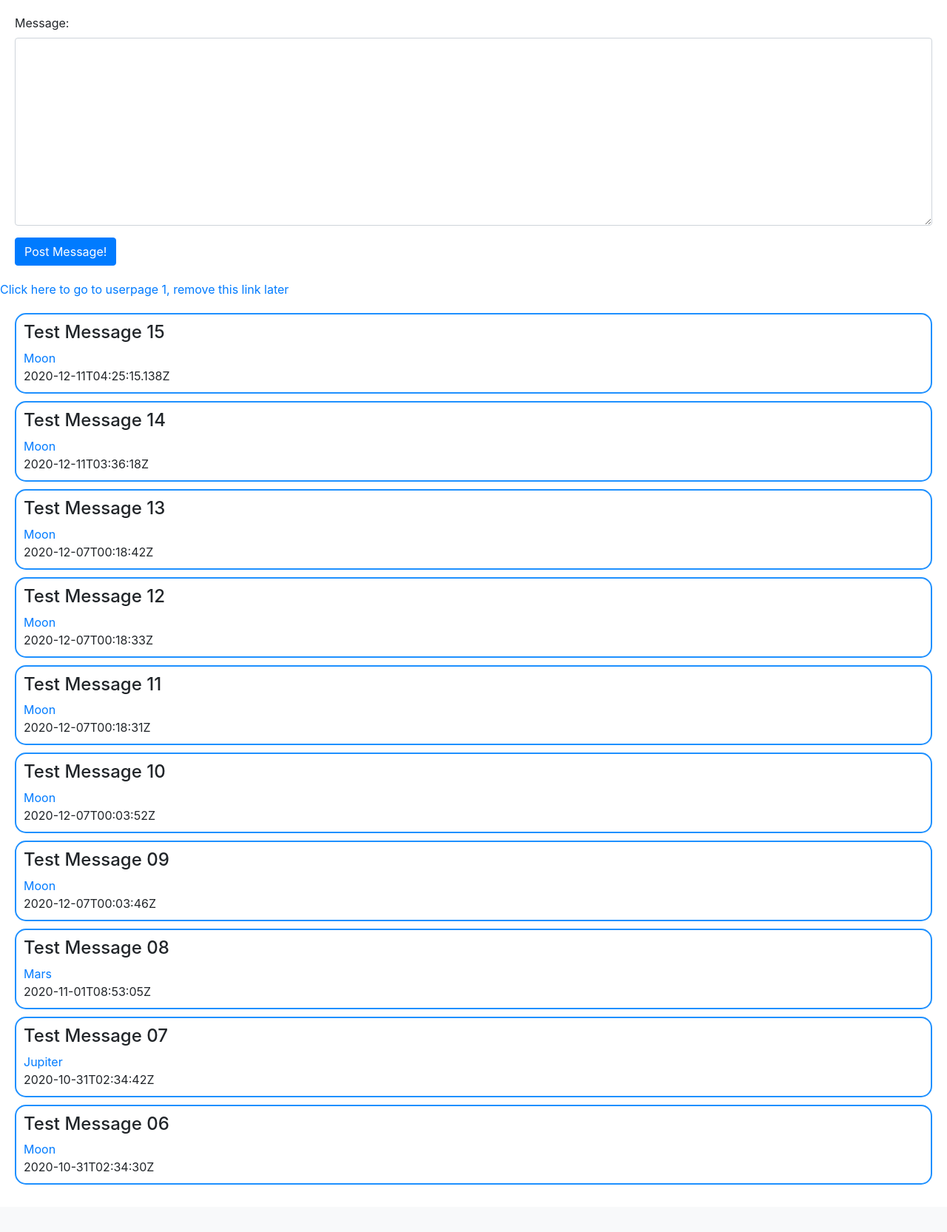
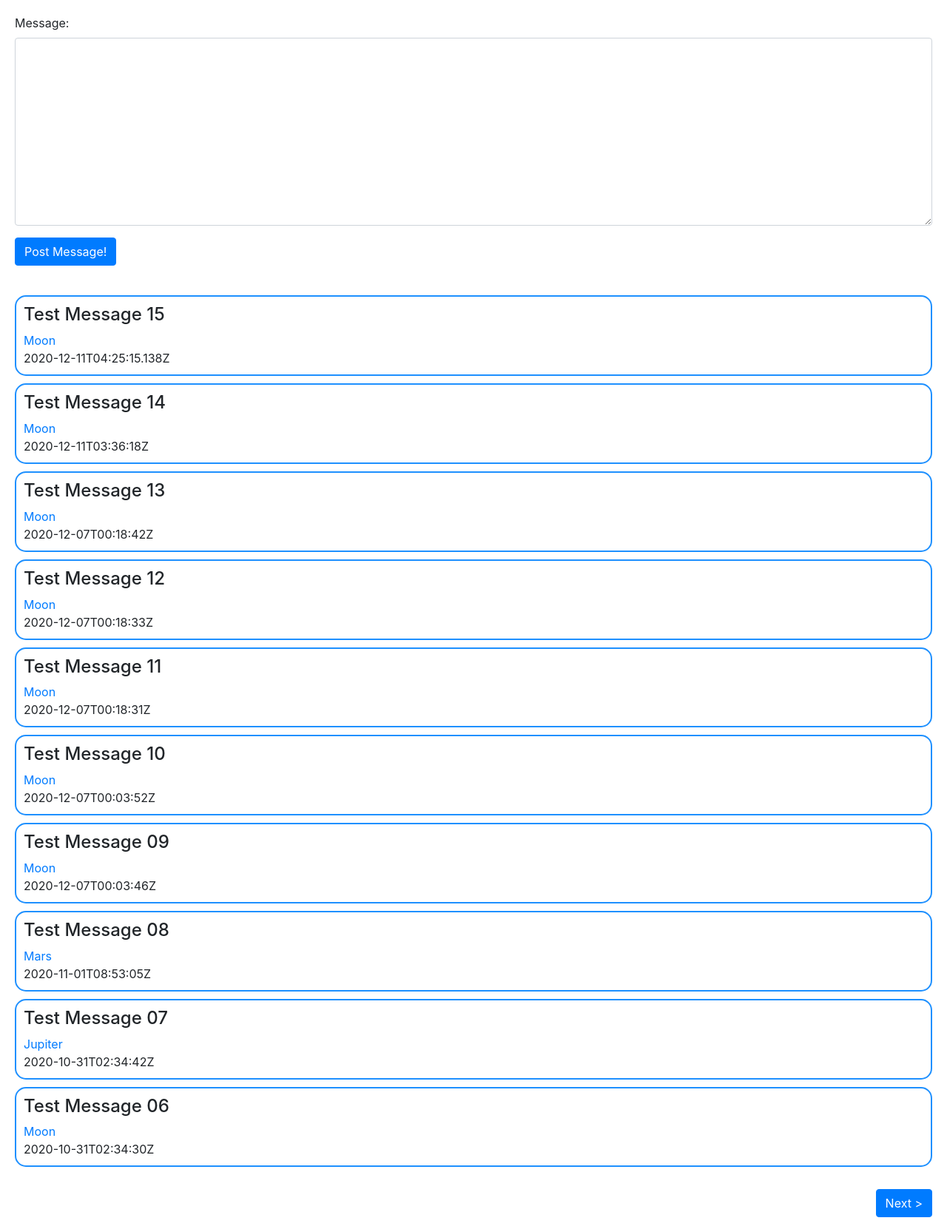
Before and after one commit to ThoshHub/CS50-Network, a Django app: page / in a window 1280 px wide. Shown: the part 123-1788 px from the top of the page at 74% size. Before the commit the page ends 1724 px from the top, so only its background shows below. Run offline with Django 3.2, Linux system fonts and the light colour scheme; data comes from the database, SQL or seed files in the repository; some libraries are stand-ins or nearby versions.

Commit message:
index changes

```diff
--- a/network/static/network/styles.css
+++ b/network/static/network/styles.css
@@ -29,3 +29,17 @@
 #page_counter{
 	display: none;
 }
+
+#next_page{
+	float: right;
+	margin-left: 20px;
+	margin-right: 20px;
+	margin-bottom: 20px;
+}
+
+#previous_page{
+	float: right;
+	margin-left: 20px;
+	margin-right: 20px;
+	margin-bottom: 20px;
+}
--- a/network/templates/network/index.html
+++ b/network/templates/network/index.html
@@ -11,18 +11,14 @@
 	<form class="cust-form-group" style="border:5px; padding:20px" action="{% url 'index' %}" method="POST">
     {% comment %} TODO NEED TO CHANGE THE URL ABOVE TO GO TO INDEX ROUTE  {% endcomment %}
         {% csrf_token %}
-
         {{ form.as_p }}
-
         <input id="submit_message_button" class="btn btn-primary" value="Post Message!" type="Submit">
     </form>
 
-    <a href="{% url 'userpage' 1 %}">Click here to go to userpage 1, remove this link later</a>
+    <div id="index_messages">
+    </div>
 
-    <div id="index_messages">
-
-	</div>
-
-
+    <button id="next_page" class="btn btn-primary" type="button">Next ></button>
+    <br>
 
 {% endblock %}
```
